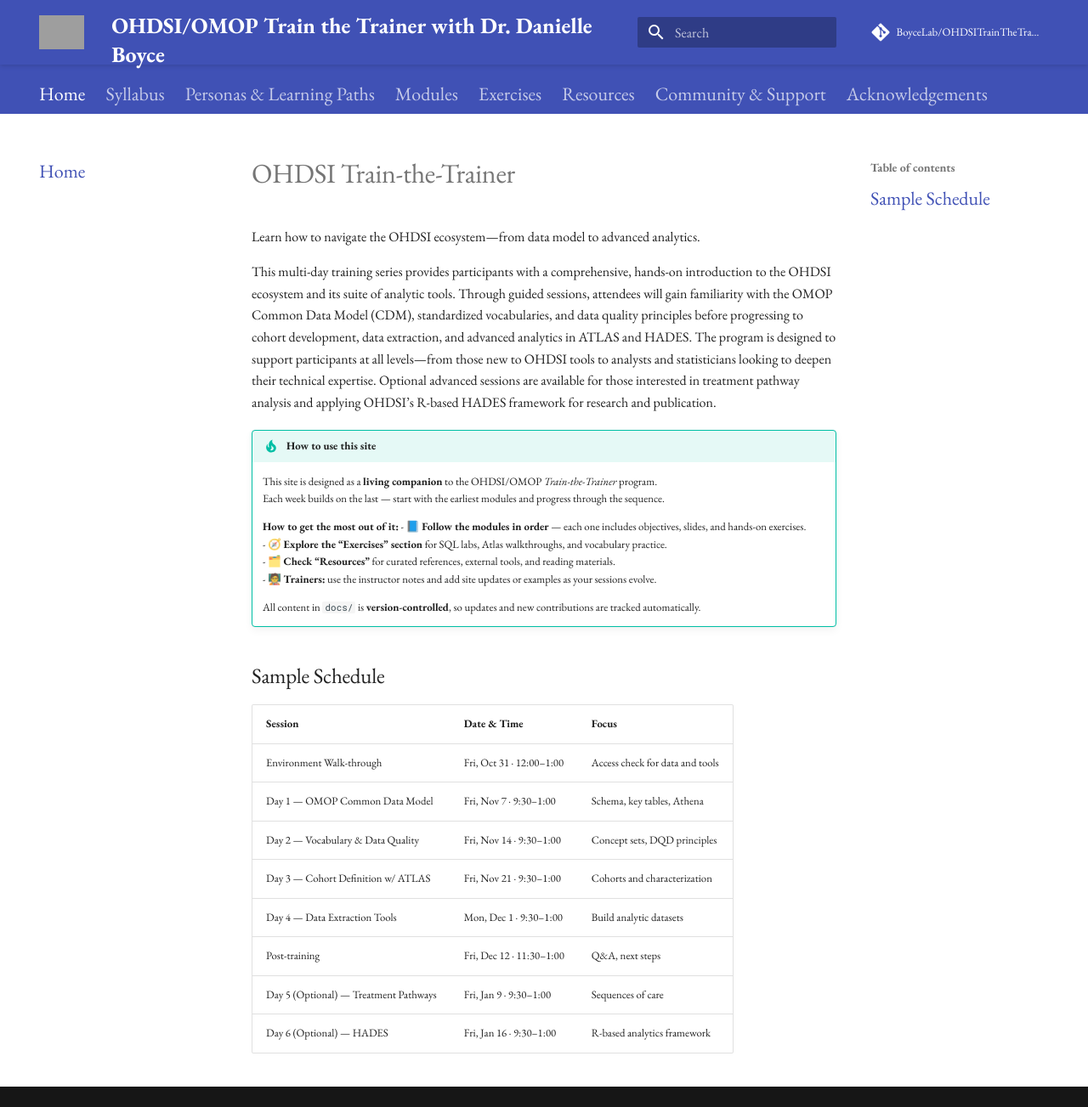
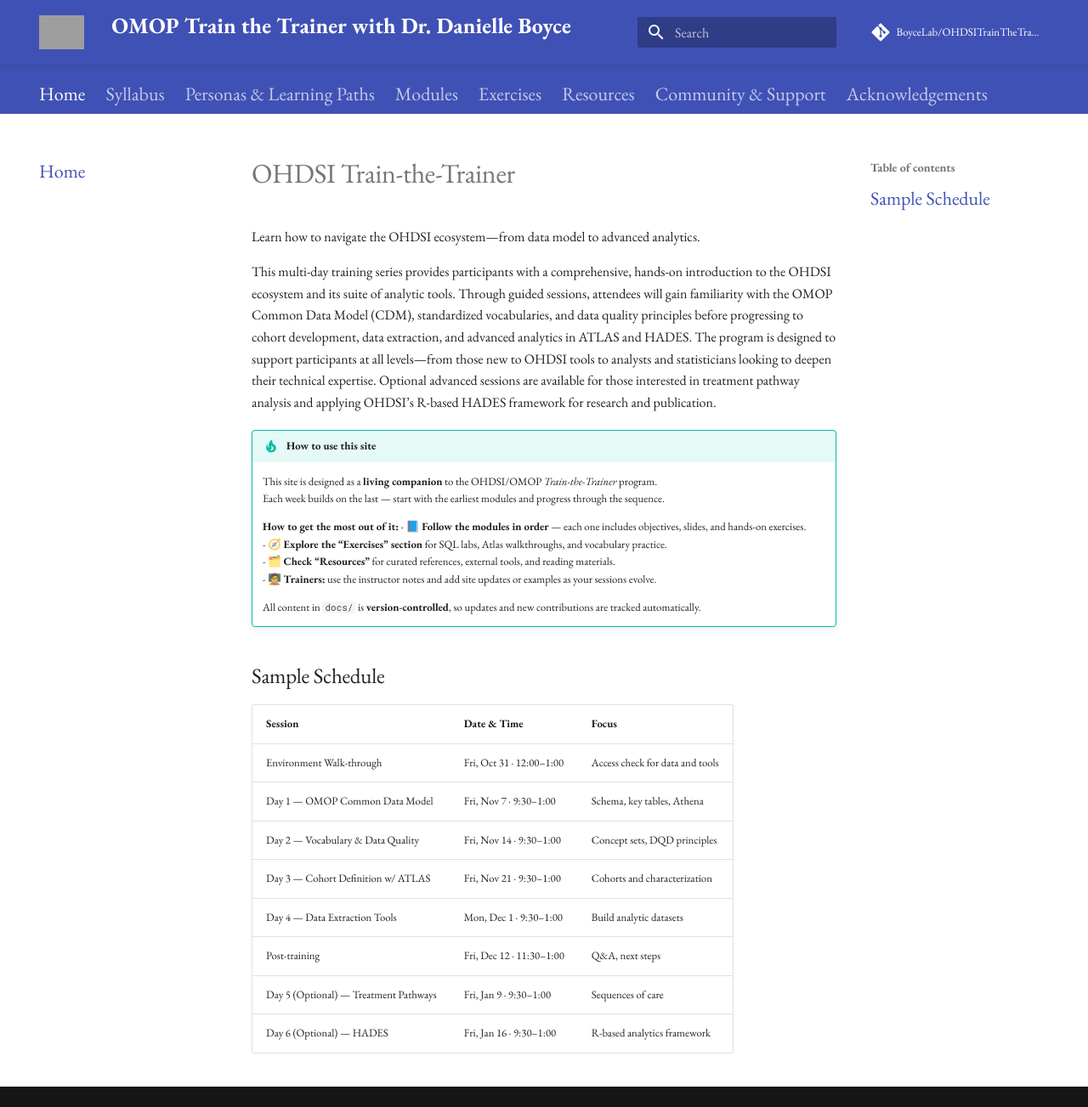
Before and after one commit to BoyceLab/OHDSITrainTheTrainer-6WK, an MkDocs documentation site: the page built from docs/index.md, in a window 1280 px wide and 1303 px high. Shown: the whole window at 85% size. Built offline with MkDocs 1.6.1 and Material for MkDocs 9.7.7, drawn with Linux system fonts in a browser that asks for light colours; comment, search, counter and statistics services are not loaded; grey boxes are pictures that could not be loaded.

Commit message:
Update mkdocs.yml

```diff
--- a/mkdocs.yml
+++ b/mkdocs.yml
@@ -1,4 +1,4 @@
-site_name: OHDSI/OMOP Train the Trainer with Dr. Danielle Boyce
+site_name: OMOP Train the Trainer with Dr. Danielle Boyce
 site_url: https://boycelab.github.io/OHDSITrainTheTrainer-6WK
 
 repo_url: https://github.com/BoyceLab/OHDSITrainTheTrainer-6WK
```
